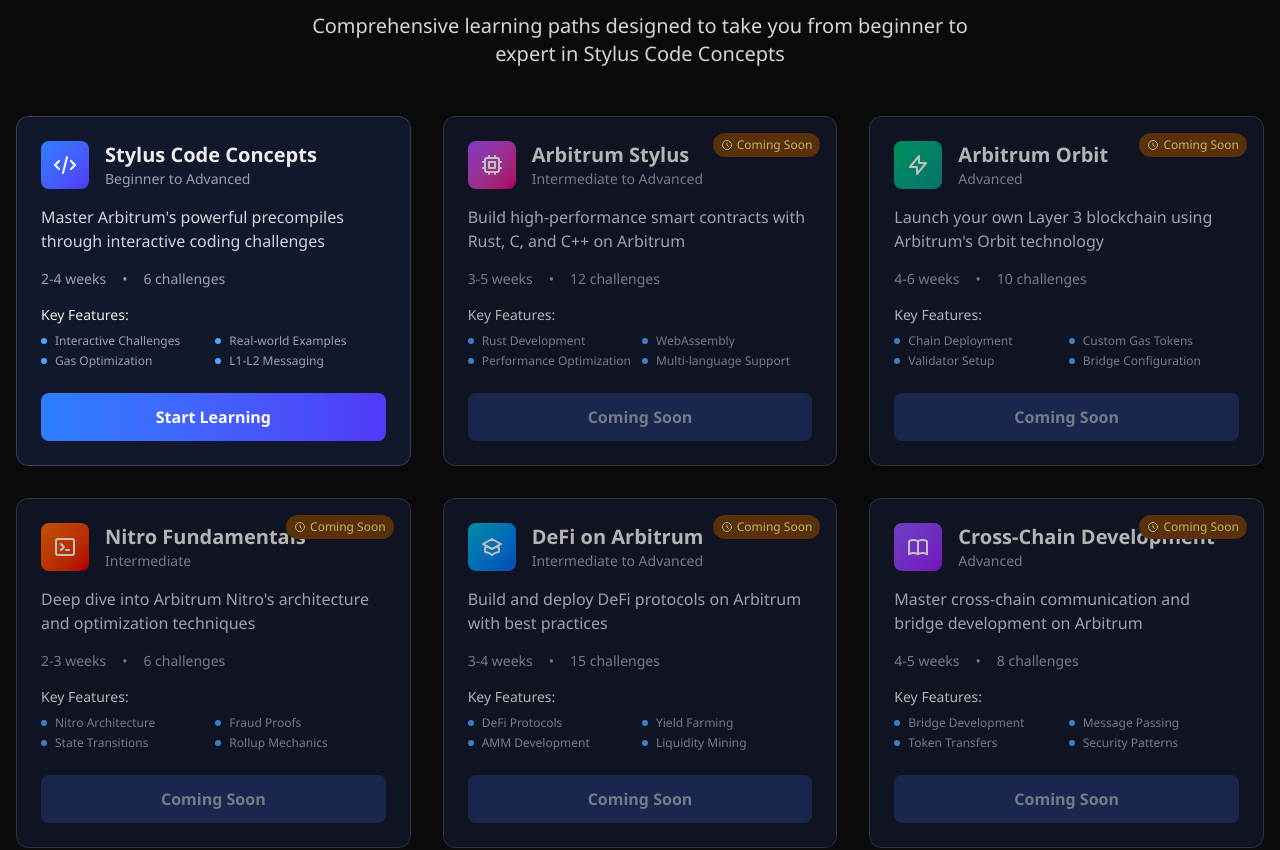
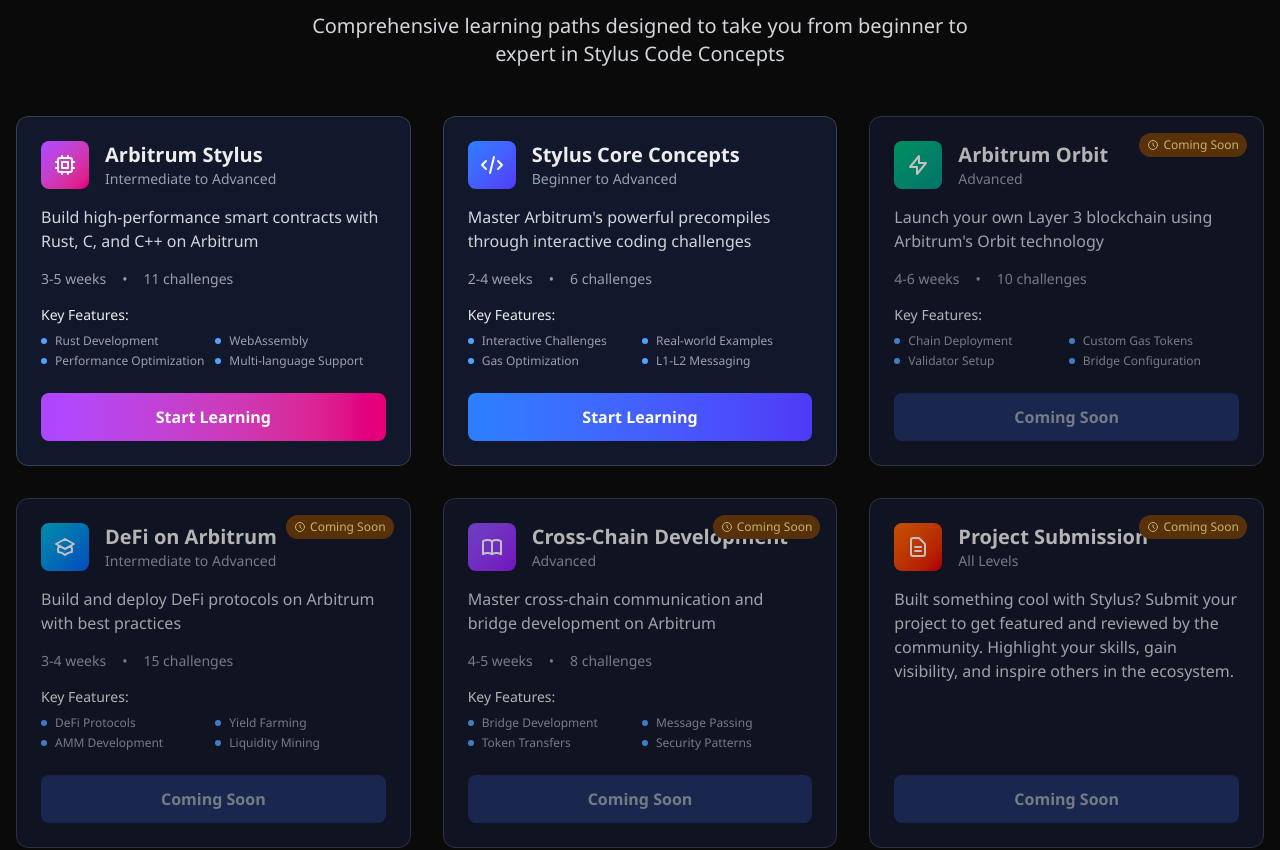
Before and after one commit to purvik6062/xcan-modules, a Next.js app: page / in a window 1280 px wide. Shown: the part 710-1560 px from the top of the page. Built offline with nearby package versions, Linux system fonts and the light colour scheme; a web font is replaced by a local one; what wagmi would draw is missing.

Commit message:
add new learning module for project submission

```diff
--- a/src/app/challenges/[slug]/page.tsx
+++ b/src/app/challenges/[slug]/page.tsx
@@ -4,7 +4,12 @@
 import { useParams } from "next/navigation";
 import "../../styles/gamify.css";
 import { challengesData } from "../../data/challenges";
-import { FiSmartphone, FiMonitor, FiArrowRight, FiXCircle } from "react-icons/fi";
+import {
+  FiSmartphone,
+  FiMonitor,
+  FiArrowRight,
+  FiXCircle,
+} from "react-icons/fi";
 
 // Define proper types for our challenge data
 interface TestCase {
@@ -16,7 +21,7 @@
 // Add a simple footer for mobile
 const MobileFooter = () => (
   <footer className="w-full py-4 text-center text-xs text-blue-300 bg-gradient-to-br from-[#010229] to-[#01056b] border-t border-blue-900 opacity-90">
-    © {new Date().getFullYear()} ArbDevQuest. All rights reserved.
+    © {new Date().getFullYear()} InOrbit. All rights reserved.
   </footer>
 );
 
@@ -38,10 +43,18 @@
           <FiArrowRight className="text-3xl text-blue-400" />
           <FiMonitor className="text-5xl text-blue-400" />
         </div>
-        <h2 className="text-2xl font-bold text-blue-100 mb-2 text-center">Mobile Experience Coming Soon</h2>
+        <h2 className="text-2xl font-bold text-blue-100 mb-2 text-center">
+          Mobile Experience Coming Soon
+        </h2>
         <div className="w-24 h-1 bg-blue-500 rounded-full mb-4" />
-        <p className="text-blue-200 text-center mb-2 text-base font-medium">This page is being upgraded for a great mobile experience.<br />Please use a desktop or laptop for now.</p>
-        <p className="text-blue-400 text-center text-sm">Switch to a larger device to access all features.</p>
+        <p className="text-blue-200 text-center mb-2 text-base font-medium">
+          This page is being upgraded for a great mobile experience.
+          <br />
+          Please use a desktop or laptop for now.
+        </p>
+        <p className="text-blue-400 text-center text-sm">
+          Switch to a larger device to access all features.
+        </p>
       </div>
       <MobileFooter />
     </div>
@@ -56,14 +69,28 @@
         <div className="hidden md:flex min-h-screen bg-gradient-to-br from-gray-900 to-gray-800 items-center justify-center p-2 sm:p-4">
           <div className="w-full max-w-xl bg-gray-800 border border-gray-700 rounded-lg shadow-lg overflow-hidden flex flex-col items-center">
             <div className="w-full bg-red-900/30 p-4 border-b border-red-900/50 flex flex-col items-center">
-              <svg xmlns="http://www.w3.org/2000/svg" className="h-10 w-10 sm:h-12 sm:w-12 text-red-400 mb-3" fill="none" viewBox="0 0 24 24" stroke="currentColor">
-                <path strokeLinecap="round" strokeLinejoin="round" strokeWidth={2} d="M12 9v2m0 4h.01m-6.938 4h13.856c1.54 0 2.502-1.667 1.732-3L13.732 4c-.77-1.333-2.694-1.333-3.464 0L3.34 16c-.77 1.333.192 3 1.732 3z" />
+              <svg
+                xmlns="http://www.w3.org/2000/svg"
+                className="h-10 w-10 sm:h-12 sm:w-12 text-red-400 mb-3"
+                fill="none"
+                viewBox="0 0 24 24"
+                stroke="currentColor"
+              >
+                <path
+                  strokeLinecap="round"
+                  strokeLinejoin="round"
+                  strokeWidth={2}
+                  d="M12 9v2m0 4h.01m-6.938 4h13.856c1.54 0 2.502-1.667 1.732-3L13.732 4c-.77-1.333-2.694-1.333-3.464 0L3.34 16c-.77 1.333.192 3 1.732 3z"
+                />
               </svg>
-              <h2 className="text-lg sm:text-2xl font-bold text-center text-red-200 mb-2">Challenge Not Found</h2>
+              <h2 className="text-lg sm:text-2xl font-bold text-center text-red-200 mb-2">
+                Challenge Not Found
+              </h2>
             </div>
             <div className="p-4 sm:p-6 w-full">
               <p className="text-gray-300 text-center mb-4 sm:mb-6 text-sm sm:text-base">
-                The challenge you&apos;re looking for doesn&apos;t exist or may have been removed.
+                The challenge you&apos;re looking for doesn&apos;t exist or may
+                have been removed.
               </p>
               <div className="flex justify-center">
                 <Link
--- a/src/app/components/LearningModulesSection.tsx
+++ b/src/app/components/LearningModulesSection.tsx
@@ -28,7 +28,8 @@
                 className={`absolute inset-0 bg-gradient-to-br ${module.gradient} opacity-10 group-hover:opacity-20 transition-opacity`}
               ></div>
 
-              <div className="relative bg-[#12182b] border  border-gray-700 rounded-xl p-6 h-full">
+              <div className="relative bg-[#12182b] border  border-gray-700 rounded-xl p-6 h-full flex flex-col justify-between">
+                <div>
                   {/* Status Badge */}
                   {module.status === "coming-soon" && (
                     <div className="absolute top-4 right-4 flex items-center  bg-yellow-900  text-yellow-200 px-2 py-1 rounded-full text-xs font-medium">
@@ -63,18 +64,21 @@
                     </div>
                   </div>
 
-                <p className=" text-gray-300 mb-4">
-                  {module.description}
-                </p>
+                  <p className=" text-gray-300 mb-4">{module.description}</p>
 
+                  {module.duration && module.challenges !== undefined && (
                     <div className="flex items-center gap-4 text-sm  text-gray-400 mb-4">
                       <span>{module.duration}</span>
                       <span>•</span>
                       <span>{module.challenges} challenges</span>
                     </div>
+                  )}
 
+                  {module.features && module.features.length > 0 && (
                     <div className="mb-6">
-                  <div className="text-sm font-medium mb-2">Key Features:</div>
+                      <div className="text-sm font-medium mb-2">
+                        Key Features:
+                      </div>
                       <div className="grid grid-cols-2 gap-1">
                         {module.features.map((feature, index) => (
                           <div
@@ -87,10 +91,13 @@
                         ))}
                       </div>
                     </div>
+                  )}
+                </div>
 
                 {module.status === "available" ? (
                   <Link
                     href={module.href}
+                    target={module.target}
                     className={`block w-full text-center bg-gradient-to-r ${module.gradient} text-white font-semibold py-3 px-4 rounded-lg hover:shadow-lg transition-all duration-300`}
                   >
                     Start Learning
--- a/src/app/data/learningModules.tsx
+++ b/src/app/data/learningModules.tsx
@@ -119,6 +119,22 @@
   </svg>
 );
 
+const DocumentIcon = ({ className }: { className?: string }) => (
+  <svg
+    className={className}
+    fill="none"
+    stroke="currentColor"
+    viewBox="0 0 24 24"
+  >
+    <path
+      strokeLinecap="round"
+      strokeLinejoin="round"
+      strokeWidth={2}
+      d="M9 12h6m-6 4h6m2 5H7a2 2 0 01-2-2V5a2 2 0 012-2h5.586a1 1 0 01.707.293l5.414 5.414a1 1 0 01.293.707V19a2 2 0 01-2 2z"
+    />
+  </svg>
+);
+
 // Type definition for a learning module
 export interface LearningModule {
   id: string;
@@ -126,10 +142,11 @@
   description: string;
   icon: (props: { className?: string }) => React.ReactElement;
   level: string;
-  duration: string;
-  challenges: number;
+  duration?: string;
+  challenges?: number;
   status: "available" | "coming-soon";
   href: string;
+  target: string;
   gradient: string;
   features: string[];
 }
@@ -137,8 +154,28 @@
 // Learning modules data
 export const learningModules: LearningModule[] = [
   {
+    id: "arbitrum-stylus",
+    title: "Arbitrum Stylus",
+    description:
+      "Build high-performance smart contracts with Rust, C, and C++ on Arbitrum",
+    icon: CpuChipIcon,
+    level: "Intermediate to Advanced",
+    duration: "3-5 weeks",
+    challenges: 11,
+    status: "available",
+    href: "https://www.speedrunstylus.com/",
+    target: "_blank",
+    gradient: "from-purple-500 to-pink-600",
+    features: [
+      "Rust Development",
+      "WebAssembly",
+      "Performance Optimization",
+      "Multi-language Support",
+    ],
+  },
+  {
     id: "arbitrum-precompiles",
-    title: "Stylus Code Concepts",
+    title: "Stylus Core Concepts",
     description:
       "Master Arbitrum's powerful precompiles through interactive coding challenges",
     icon: CodeBracketIcon,
@@ -147,31 +184,13 @@
     challenges: 6,
     status: "available",
     href: "/challenges",
+    target: "_self",
     gradient: "from-blue-500 to-indigo-600",
     features: [
       "Interactive Challenges",
       "Real-world Examples",
       "Gas Optimization",
       "L1-L2 Messaging",
-    ],
-  },
-  {
-    id: "arbitrum-stylus",
-    title: "Arbitrum Stylus",
-    description:
-      "Build high-performance smart contracts with Rust, C, and C++ on Arbitrum",
-    icon: CpuChipIcon,
-    level: "Intermediate to Advanced",
-    duration: "3-5 weeks",
-    challenges: 12,
-    status: "coming-soon",
-    href: "#",
-    gradient: "from-purple-500 to-pink-600",
-    features: [
-      "Rust Development",
-      "WebAssembly",
-      "Performance Optimization",
-      "Multi-language Support",
     ],
   },
   {
@@ -185,31 +204,13 @@
     challenges: 10,
     status: "coming-soon",
     href: "#",
+    target: "_self",
     gradient: "from-emerald-500 to-teal-600",
     features: [
       "Chain Deployment",
       "Custom Gas Tokens",
       "Validator Setup",
       "Bridge Configuration",
-    ],
-  },
-  {
-    id: "nitro-fundamentals",
-    title: "Nitro Fundamentals",
-    description:
-      "Deep dive into Arbitrum Nitro's architecture and optimization techniques",
-    icon: CommandLineIcon,
-    level: "Intermediate",
-    duration: "2-3 weeks",
-    challenges: 6,
-    status: "coming-soon",
-    href: "#",
-    gradient: "from-orange-500 to-red-600",
-    features: [
-      "Nitro Architecture",
-      "Fraud Proofs",
-      "State Transitions",
-      "Rollup Mechanics",
     ],
   },
   {
@@ -223,6 +224,7 @@
     challenges: 15,
     status: "coming-soon",
     href: "#",
+    target: "_self",
     gradient: "from-cyan-500 to-blue-600",
     features: [
       "DeFi Protocols",
@@ -242,6 +244,7 @@
     challenges: 8,
     status: "coming-soon",
     href: "#",
+    target: "_self",
     gradient: "from-violet-500 to-purple-600",
     features: [
       "Bridge Development",
@@ -250,6 +253,19 @@
       "Security Patterns",
     ],
   },
+  {
+    id: "project-submission",
+    title: "Project Submission",
+    description:
+      "Built something cool with Stylus? Submit your project to get featured and reviewed by the community. Highlight your skills, gain visibility, and inspire others in the ecosystem.",
+    icon: DocumentIcon,
+    level: "All Levels",
+    status: "coming-soon",
+    href: "#",
+    target: "_self",
+    gradient: "from-orange-500 to-red-600",
+    features: [],
+  },
 ];
 
 export default learningModules;
```
Also changed, not shown: 1 other file (tests, documents, lock files or other folders). Lines whose indentation alone changed are shown as unchanged.
